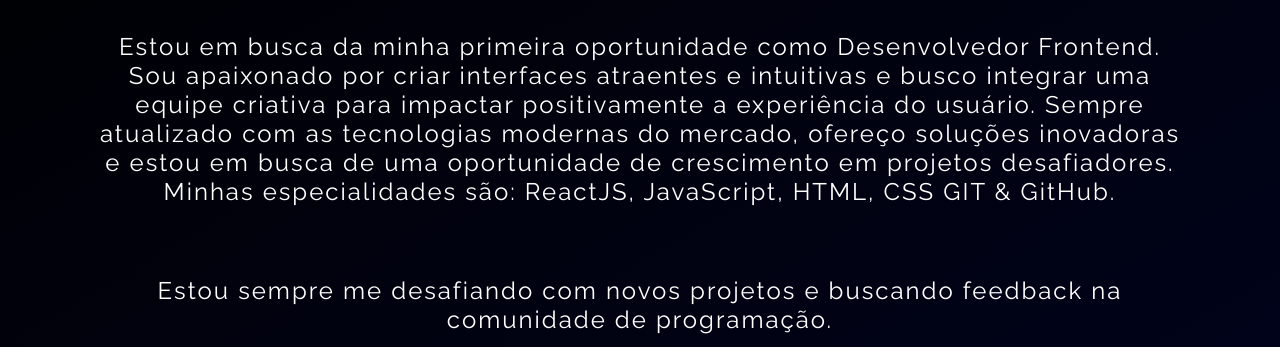
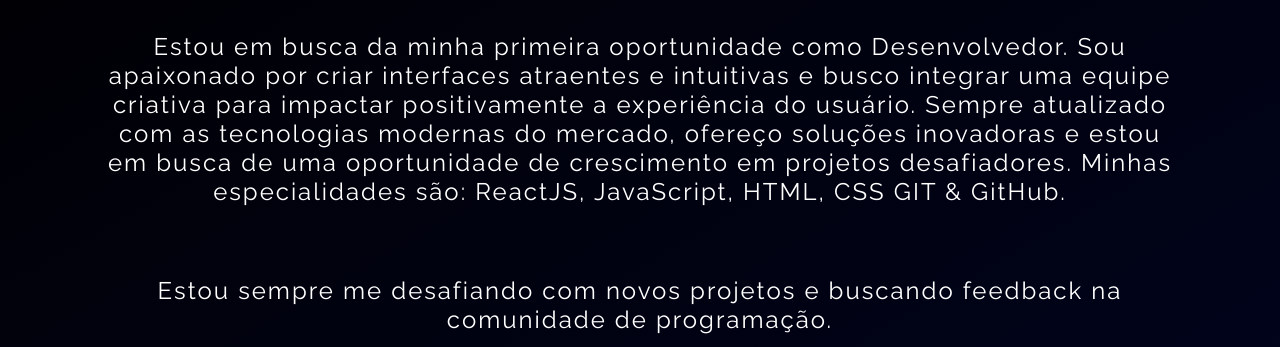
Before and after one commit to Jotacemartins/portfolio-personalizado, a plain HTML site: page index.html in a window 1280 px wide. Shown: the part 231-578 px from the top of the page. Drawn offline with nearby package versions, Linux system fonts and the light colour scheme.

Commit message:
adicionada mudança no index.html

```diff
--- a/index.html
+++ b/index.html
@@ -44,7 +44,7 @@
     <section class="home">
       <div class="informacoes">
         <h1>Olá! Sou Jhonatha Martins</h1>
-        <p>Estou em busca da minha primeira oportunidade como Desenvolvedor Frontend. Sou apaixonado por criar interfaces atraentes e intuitivas e busco integrar uma equipe criativa para impactar positivamente a experiência do usuário. Sempre atualizado com as tecnologias modernas do mercado, ofereço soluções inovadoras e estou em busca de uma oportunidade de crescimento em projetos desafiadores. Minhas especialidades são:  ReactJS, JavaScript, HTML, CSS GIT & GitHub.</p>
+        <p>Estou em busca da minha primeira oportunidade como Desenvolvedor. Sou apaixonado por criar interfaces atraentes e intuitivas e busco integrar uma equipe criativa para impactar positivamente a experiência do usuário. Sempre atualizado com as tecnologias modernas do mercado, ofereço soluções inovadoras e estou em busca de uma oportunidade de crescimento em projetos desafiadores. Minhas especialidades são:  ReactJS, JavaScript, HTML, CSS GIT & GitHub.</p>
         <p>
         <p>
           Estou sempre me desafiando com novos projetos e buscando feedback na
```
